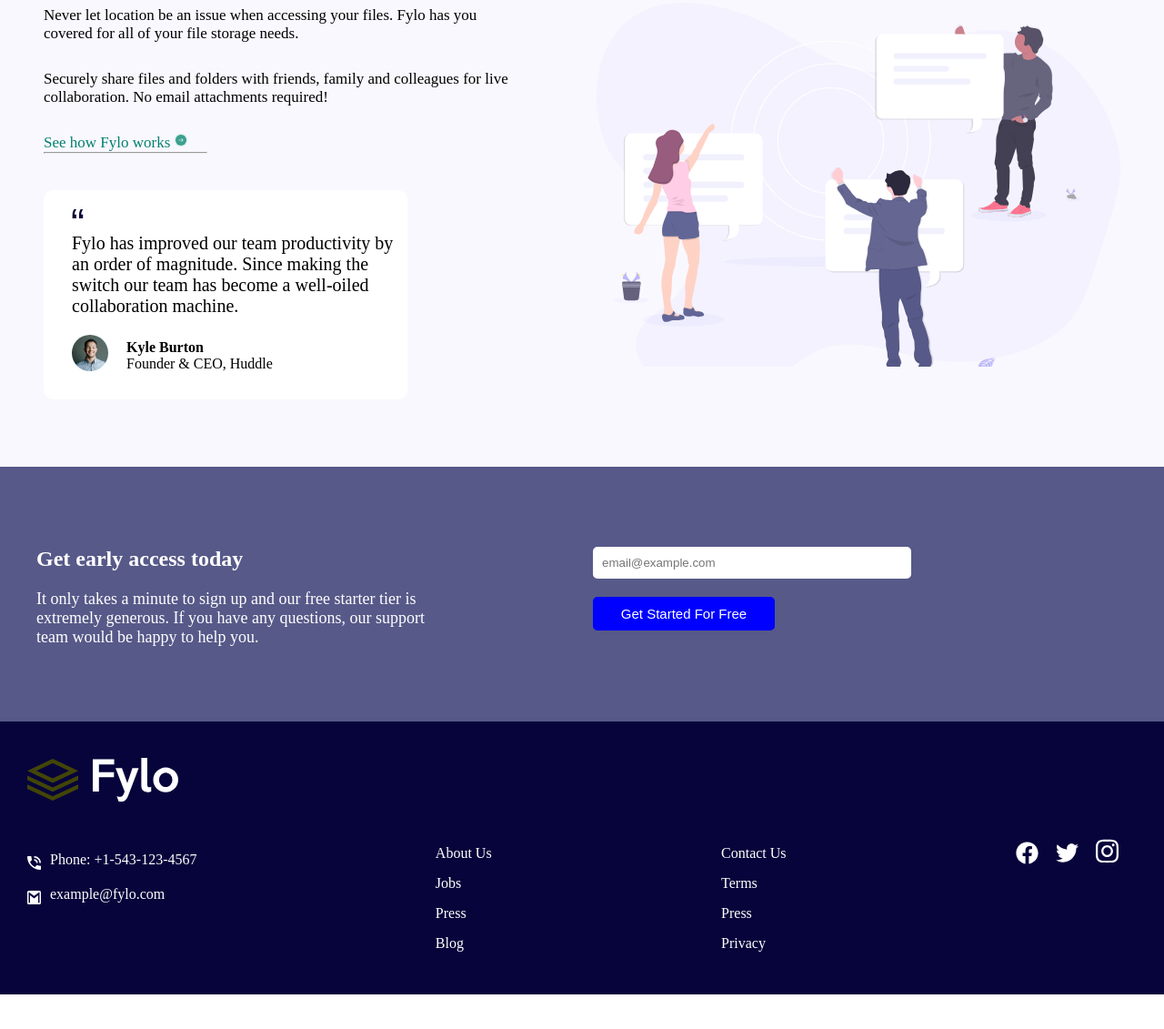
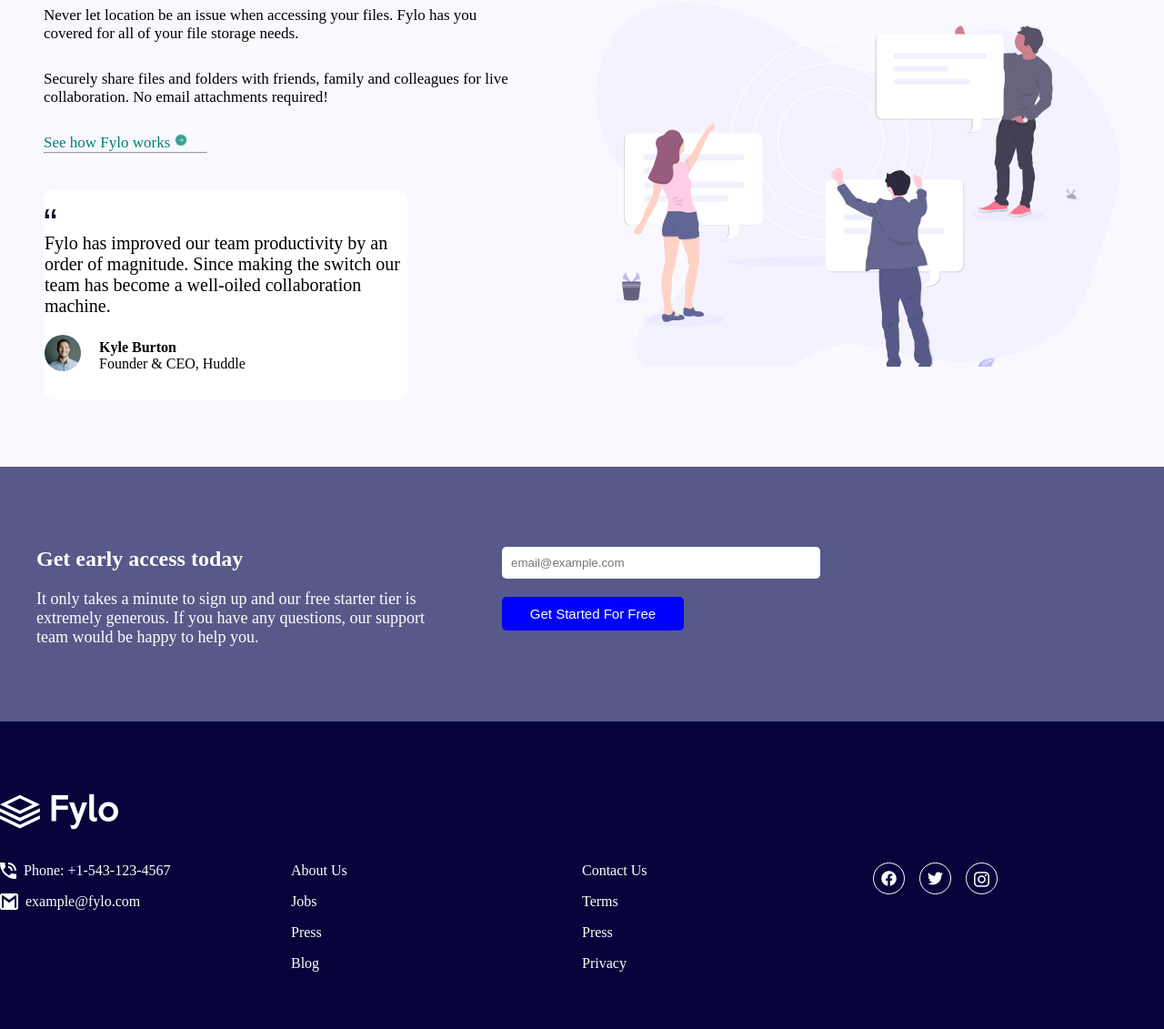
Before and after one commit to Israa-Yasser/fylo-landing-page-with-two-column, a plain HTML site: page index.html in a window 1280 px wide. Shown: the part 765-1896 px from the top of the page at 91% size. Before the commit the page ends 1858 px from the top, so only its background shows below. Drawn offline with Linux system fonts and the light colour scheme.

Commit message:
refactor: Footer Layout & Remove Margins

```diff
--- a/CSS/style.css
+++ b/CSS/style.css
@@ -2,6 +2,11 @@
   padding: 0;
   margin: 0;
   box-sizing: border-box;
+}
+
+a {
+  text-decoration: none;
+  color: inherit;
 }
 
 .header {
@@ -9,12 +14,10 @@
   display: flex;
   justify-content: space-between;
   padding: 50px;
-
 }
 
 .header img {
   width: 130px;
-    margin-left: 15px;
 }
 
 .list li {
@@ -29,7 +32,6 @@
   display: flex;
   justify-content: space-around;
   margin-top: 50px;
-
 }
 
 .file {
@@ -49,7 +51,9 @@
   font-size: 40px;
 }
 
-.fylo, .email, .get {
+.fylo,
+.email,
+.get {
   margin-top: 15px;
 }
 
@@ -64,10 +68,10 @@
 
 .get {
   width: 180px;
-    margin-left: 10px;
 }
 
-.get, .data button {
+.get,
+.data button {
   width: 200px;
   padding: 10px;
   background-color: blue;
@@ -88,8 +92,7 @@
   height: 600px;
   display: flex;
   justify-content: space-around;
-    background-color: #F9F8FE;
-
+  background-color: #f9f8fe;
 }
 
 .info {
@@ -97,7 +100,10 @@
   height: 650px;
 }
 
-.stay, .never, .securely, .see {
+.stay,
+.never,
+.securely,
+.see {
   margin-top: 30px;
 }
 
@@ -105,7 +111,9 @@
   font-size: 30px;
 }
 
-.never, .securely, .see {
+.never,
+.securely,
+.see {
   font-size: 17px;
 }
 
@@ -117,7 +125,6 @@
 
 .info hr {
   width: 180px;
-
 }
 
 .person {
@@ -131,19 +138,15 @@
 
 .quote {
   margin-top: 20px;
-    margin-left: 30px;
 }
 
 .improved {
   font-size: 20px;
   margin-top: 10px;
-    margin-left: 30px;
 }
 
 .kyle {
   display: flex;
-    margin-left: 30px;
-
 }
 
 .kyle img {
@@ -171,10 +174,10 @@
   height: 280px;
   display: flex;
   background-color: #575989;
-
 }
 
-.getEarly, .data {
+.getEarly,
+.data {
   width: 40%;
   height: 220px;
   padding: 40px;
@@ -192,7 +195,6 @@
 
 .data {
   margin-top: 3rem;
-    margin-left: 100px;
 }
 
 .data input {
@@ -208,102 +210,121 @@
   margin-top: 20px;
 }
 
-.foot {
+/* footer not foot */
+.footer {
   width: 100%;
-    height: 300px;
-    display: flex;
-    justify-content: space-between;
-    background-color: #07043B;
-
+  background-color: #07043b;
+  padding-block: 5rem;
 }
 
-.logoImage {
-    filter: invert(1);
-    margin: 40px 30px;
+.footer-wrapper {
+  max-width: 1400px;
+  margin-inline: auto;
 }
 
-.phone, .iconEmail {
-    display: flex;
-    color: white;
-    margin-left: 30px;
+.footer-logo {
+  width: 130px;
+  margin-bottom: 2rem;
 }
 
-.phone img, .iconEmail img {
-    width: 15px;
-    height: 15px;
-    margin-top: 15px;
+.footer-logo img {
+  width: 100%;
+  object-fit: contain;
 }
 
-.phone p, .iconEmail p {
-    margin: 10px 10px;
+.footer-details {
+  display: flex;
+  align-items: flex-start;
+  justify-content: space-between;
 }
 
-.introList {
-    margin-top: 8.5rem;
+.contact-info {
+  display: flex;
+  flex-direction: column;
+  gap: 1rem;
+  flex: 1;
 }
 
-.introList li {
+.phoneIcon,
+.emailIcon {
+  display: flex;
+  gap: 0.5rem;
+  color: white;
+}
+
+.footer-links {
+  display: flex;
+  flex-direction: column;
+  gap: 1rem;
+  flex: 1;
+}
+
+.footer-links li {
   color: white;
   list-style-type: none;
-    margin-top: 15px;
+  transition: all 0.3s ease-in-out;
 }
 
-.introList li:hover {
-    color: rgba(0, 0, 255, 0.74);
-    cursor: pointer;
+.footer-links li:hover {
+  text-decoration: underline;
 }
 
 .icons {
-    margin-right: 35px;
+  display: flex;
+  align-items: center;
+  justify-content: flex-start;
+  flex: 1;
+  gap: 1rem;
+}
+
+.icon {
+  width: 35px;
+  height: 35px;
+  border: 1px solid white;
+  border-radius: 50%;
+  padding: 0.5rem;
 }
 
 .icons img {
-    width: 25px;
-    margin-top: 8rem;
-    margin-right: 15px;
+  width: 100%;
+  object-fit: contain;
   cursor: pointer;
   filter: invert(1);
 }
 
-.icons img:hover {
-    background-color: fuchsia;
+@media (max-width: 767px) {
+  .header {
+    padding: 20px;
   }
-
-@media (max-width: 767px) {
   .user {
     display: flex;
     flex-direction: column-reverse;
   }
 
-    .access, .foot {
+  .access {
     display: flex;
     flex-direction: column;
   }
 
-    .image1, .file {
+  .image1,
+  .file {
     width: 100%;
   }
 
   .all {
     text-align: center;
     font-size: 33px;
-        margin-left: 4rem;
   }
 
   .fylo {
     text-align: center;
     font-size: 18px;
-        margin-left: 6.5rem;
   }
 
-    .email, .get {
-        width: 350px;
+  .email,
+  .get {
+    width: 100%;
     padding: 10px;
-        margin-left: 6.5rem;
-    }
-
-    .hero {
-        height: 1200px;
   }
 
   .image2 {
@@ -318,27 +339,25 @@
   .stay {
     font-size: 25px;
     margin-top: 35rem;
-        margin-left: 3.5rem;
   }
 
-    .never, .securely {
+  .never,
+  .securely {
     font-size: 23px;
-        margin-left: 15px;
   }
 
-    .see ,.info hr {
-        margin-left: 10rem;
+  .see,
+  .info hr {
   }
 
   .person {
-        margin-left: 3rem;
   }
 
   .access {
     width: 100%;
     height: 500px;
   }
-.getEarly{
+  .getEarly {
     width: 100%;
   }
   .getEarly h2 {
@@ -351,20 +370,9 @@
     text-align: center;
   }
 
-    .data input, .data button {
+  .data input,
+  .data button {
     width: 300px;
     padding: 15px;
-
-    }
-
-    .foot {
-        height: 950px;
-    }
-    .introList{
-        margin-left: 3rem;
-    }
-    .icons{
-        margin-left: 10rem;
-        margin-bottom: 3rem;
   }
 }
--- a/index.html
+++ b/index.html
@@ -1,14 +1,30 @@
 <!DOCTYPE html>
 <html lang="en">
   <head>
-    <meta charset="UTF-8">
-    <meta name="viewport" content="width=device-width, initial-scale=1.0">
+    <meta charset="UTF-8" />
+    <meta name="viewport" content="width=device-width, initial-scale=1.0" />
     <!-- displays site properly based on user's device -->
-    <title> Fylo landing page with two column layout</title>
+    <title>Fylo landing page with two column layout</title>
     <link rel="stylesheet" href="CSS/style.css" />
-    <link rel="icon" type="image/png" sizes="32x32"
-      href="./images/favicon-32x32.png">
+    <link
+      rel="icon"
+      type="image/png"
+      sizes="32x32"
+      href="./images/favicon-32x32.png"
+    />
 
+    <!-- Add Font -->
+    <!-- https://fonts.google.com/specimen/Raleway?query=Raleway -->
+
+    <!-- TODO:
+     - Add font family
+      - Get Started Button => Hero Section
+      - ALign Hero Input and Button
+      - Modify the gap between the image and the username and Padding => White Card
+      - Modify input and button and align the section => Get early access today Section
+      - Add link "a" to each footer element (There are pages)
+      - Add meaningful class names to each element
+      -->
   </head>
 
   <body>
@@ -24,12 +40,14 @@
 
       <section class="user">
         <div class="file">
-          <h1 class="all"> All your files in one secure location, accessible
-            anywhere.</h1>
-          <p class="fylo">Fylo stores your most important files in one secure
-            location.
-            Access them wherever you need, share and collaborate with friends,
-            family, and co-workers.</p>
+          <h1 class="all">
+            All your files in one secure location, accessible anywhere.
+          </h1>
+          <p class="fylo">
+            Fylo stores your most important files in one secure location. Access
+            them wherever you need, share and collaborate with friends, family,
+            and co-workers.
+          </p>
           <input type="email" placeholder="Enter your email.." class="email" />
           <button class="get">Get Started</button>
         </div>
@@ -38,18 +56,17 @@
       </section>
 
       <section class="parent">
-
         <div class="hero">
           <div class="info">
             <h2 class="stay">Stay productive, wherever you are</h2>
-            <p class="never"> Never let location be an issue when accessing your
-              files. Fylo
-              has you
-              covered for all of your file storage needs.</p>
+            <p class="never">
+              Never let location be an issue when accessing your files. Fylo has
+              you covered for all of your file storage needs.
+            </p>
             <p class="securely">
               Securely share files and folders with friends, family and
-              colleagues for
-              live collaboration. No email attachments required!</p>
+              colleagues for live collaboration. No email attachments required!
+            </p>
             <p class="see">See how Fylo works</p>
             <img src="images/icon-arrow.svg" alt="arrow" />
             <hr />
@@ -58,31 +75,30 @@
               <img src="images/icon-quotes.svg" alt="quotes" class="quote" />
               <p class="improved">
                 Fylo has improved our team productivity by an order of
-                magnitude. Since
-                making the switch our team has become a well-oiled collaboration
-                machine.</p>
+                magnitude. Since making the switch our team has become a
+                well-oiled collaboration machine.
+              </p>
               <div class="kyle">
                 <img src="images/avatar-testimonial.jpg" alt="avatar" />
                 <div class="information">
-                  <h4> Kyle Burton</h4>
-                  <p> Founder & CEO, Huddle</p>
+                  <h4>Kyle Burton</h4>
+                  <p>Founder & CEO, Huddle</p>
                 </div>
               </div>
             </div>
           </div>
-          <div class="image2">
-
-          </div>
+          <div class="image2"></div>
         </div>
       </section>
 
       <section class="access">
         <div class="getEarly">
-          <h2> Get early access today</h2>
-          <p>It only takes a minute to sign up and our free starter tier is
-            extremely generous.
-            If you have any questions, our support team would be happy to help
-            you.</p>
+          <h2>Get early access today</h2>
+          <p>
+            It only takes a minute to sign up and our free starter tier is
+            extremely generous. If you have any questions, our support team
+            would be happy to help you.
+          </p>
         </div>
 
         <div class="data">
@@ -91,42 +107,52 @@
         </div>
       </section>
 
-      <footer class="foot">
-        <div class="logo">
-          <img src="images/logo.svg" alt="Logo" class="logoImage" />
-          <div class="phone">
-            <img src="images/icon-phone.svg" alt="Logo" />
+      <footer class="footer">
+        <div class="footer-wrapper">
+          <div class="footer-logo">
+            <img src="images/white-logo.svg" alt="Logo" />
+          </div>
+
+          <div class="footer-details">
+            <div class="contact-info">
+              <div class="phoneIcon">
+                <img src="images/icon-phone.svg" alt="Phone Icon" />
                 <p>Phone: +1-543-123-4567</p>
               </div>
-          <div class="iconEmail">
-            <img src="images/icon-email.svg" alt="Logo" />
+              <div class="emailIcon">
+                <img src="images/icon-email.svg" alt="Email Icon" />
                 <p>example@fylo.com</p>
               </div>
             </div>
 
-        <div class="myList">
-          <ul class="introList">
-            <li> About Us</li>
+            <ul class="footer-links">
+              <li>
+                <a href="#">About Us</a>
+              </li>
               <li>Jobs</li>
-            <li> Press</li>
+              <li>Press</li>
               <li>Blog</li>
             </ul>
-        </div>
 
-        <div class="myList">
-          <ul class="introList">
-            <li> Contact Us</li>
-            <li> Terms</li>
-            <li> Press</li>
+            <ul class="footer-links">
+              <li>Contact Us</li>
+              <li>Terms</li>
+              <li>Press</li>
               <li>Privacy</li>
             </ul>
-        </div>
 
             <div class="icons">
+              <div class="icon">
                 <img src="images/facebook-brands-solid.svg" alt="facebook" />
+              </div>
+              <div class="icon">
                 <img src="images/twitter-brands-solid.svg" alt="twitter" />
+              </div>
+              <div class="icon">
                 <img src="images/instagram-brands-solid.svg" alt="instagram" />
-
+              </div>
+            </div>
+          </div>
         </div>
       </footer>
     </main>
```
Also changed, not shown: images/white-logo.svg (added). Lines whose indentation alone changed are shown as unchanged.
